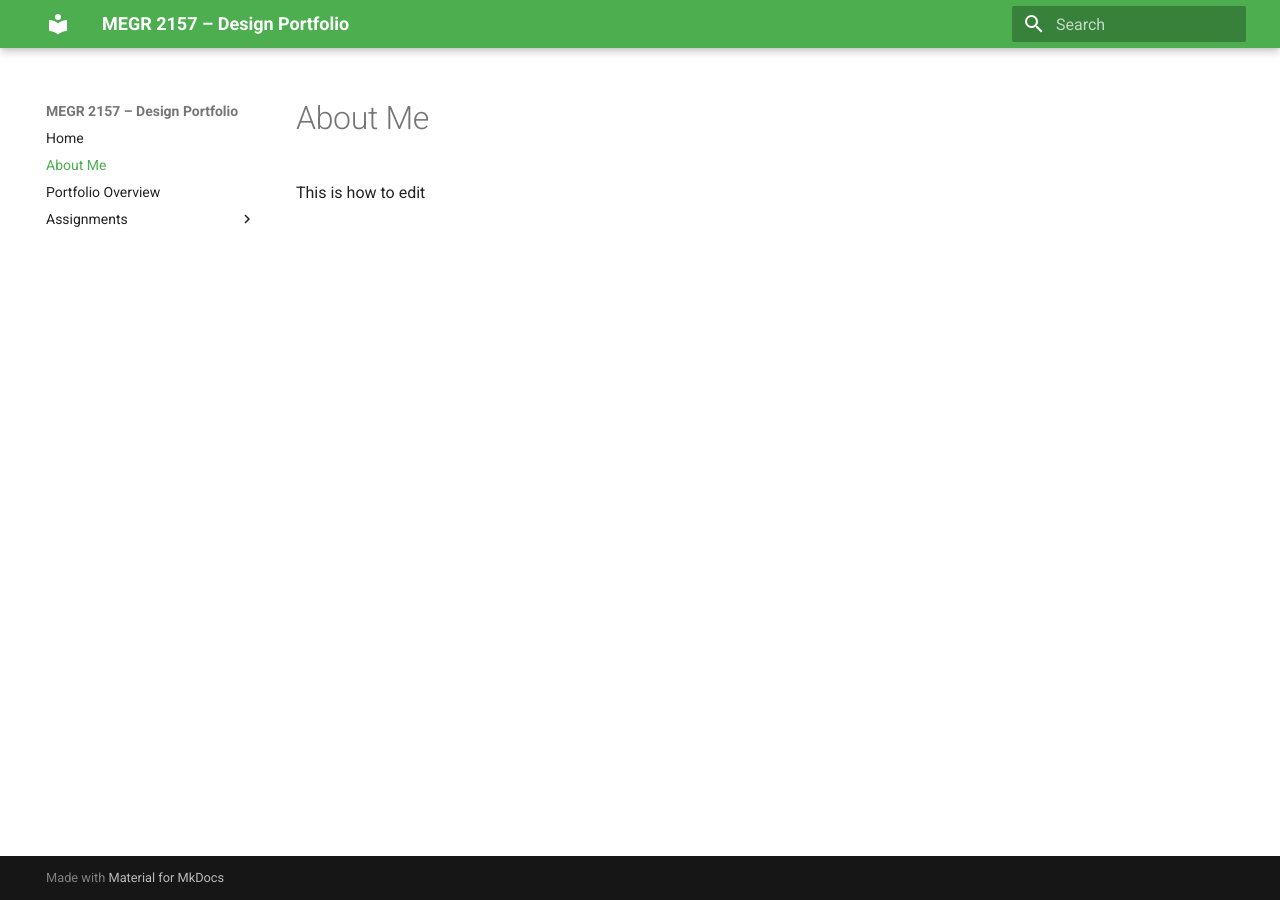
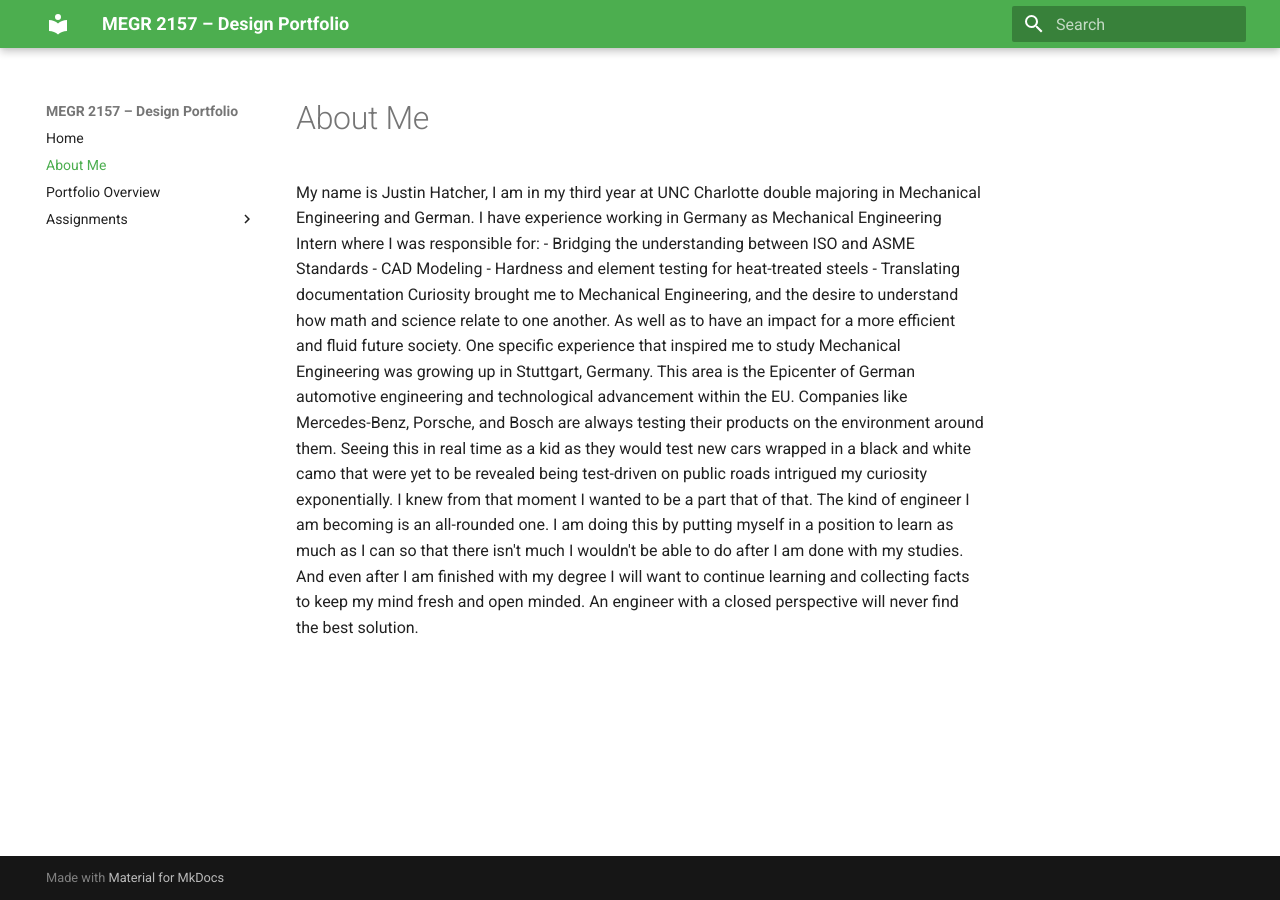
Before and after one commit to jhatch24/megr2156-portfolio, an MkDocs documentation site: the page built from docs/aboutme/index.md, in a window 1280 px wide. Built offline with MkDocs 1.6.1 and Material for MkDocs 9.7.7, drawn with Linux system fonts in a browser that asks for light colours.

Commit message:
Update About Me section with personal details
Added personal background and experiences in Mechanical Engineering and German studies.

```diff
--- a/docs/aboutme/index.md
+++ b/docs/aboutme/index.md
@@ -1,2 +1,8 @@
 #About Me
-This is how to edit
+My name is Justin Hatcher, I am in my third year at UNC Charlotte double majoring in Mechanical Engineering and German. I have experience working in Germany as Mechanical Engineering Intern where I was responsible for:
+- Bridging the understanding between ISO and ASME Standards
+- CAD Modeling
+- Hardness and element testing for heat-treated steels
+- Translating documentation
+Curiosity brought me to Mechanical Engineering, and the desire to understand how math and science relate to one another. As well as to have an impact for a more efficient and fluid future society. One specific experience that inspired me to study Mechanical Engineering was growing up in Stuttgart, Germany. This area is the Epicenter of German automotive engineering and technological advancement within the EU. Companies like Mercedes-Benz, Porsche, and Bosch are always testing their products on the environment around them. Seeing this in real time as a kid as they would test new cars wrapped in a black and white camo that were yet to be revealed being test-driven on public roads intrigued my curiosity exponentially. I knew from that moment I wanted to be a part that of that.
+The kind of engineer I am becoming is an all-rounded one. I am doing this by putting myself in a position to learn as much as I can so that there isn't much I wouldn't be able to do after I am done with my studies. And even after I am finished with my degree I will want to continue learning and collecting facts to keep my mind fresh and open minded. An engineer with a closed perspective will never find the best solution.
```
